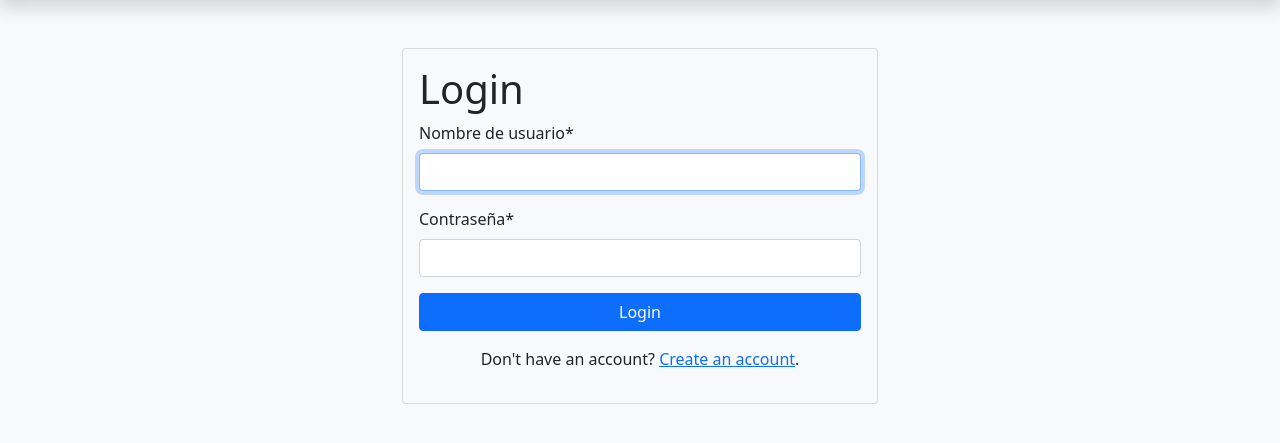
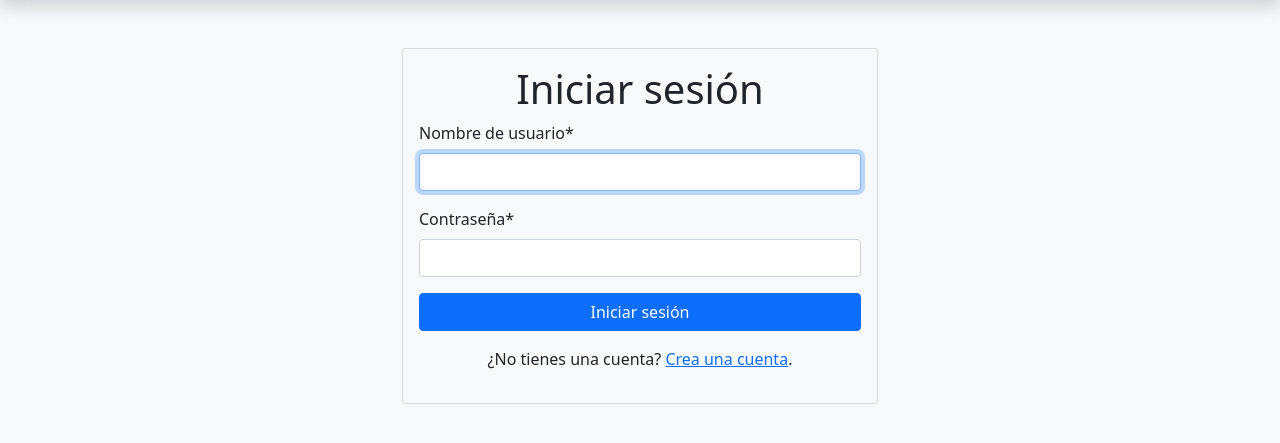
Before and after one commit to jullieth705/imageproject, a Django app: page /accounts/login/ in a window 1280 px wide. Shown: the part 56-499 px from the top of the page. Run offline with Django 4.2, Linux system fonts and the light colour scheme; some libraries are stand-ins or nearby versions.

Commit message:
Refactor styles and create css files

```diff
--- a/imagefitterA4/templates/login.html
+++ b/imagefitterA4/templates/login.html
@@ -1,22 +1,18 @@
 {% include "./header.html" %}
 
 {% block content %}
-
     {% load crispy_forms_tags %}
-
-<!--Login-->
     <div class="container form py-5">
         <div class="card bg-light">
             <div class="card-body">
-            <h1>Login</h1>
+                <h1 class="text-center">Iniciar sesión</h1>
                 <form method="POST">
                     {% csrf_token %}
                     {{ login_form|crispy }}
-                <button class="btn btn-primary full-width" type="submit">Login</button>
+                    <button class="btn btn-primary full-width" type="submit">Iniciar sesión</button>
                 </form>
-            <p class="text-center mt-3">Don't have an account? <a href="/accounts/register">Create an account</a>.</p>
+                <p class="text-center mt-3">¿No tienes una cuenta? <a href="/accounts/register">Crea una cuenta</a>.</p>
             </div>
         </div>
     </div>
-
 {% endblock %}
```
Lines whose indentation alone changed are shown as unchanged.
